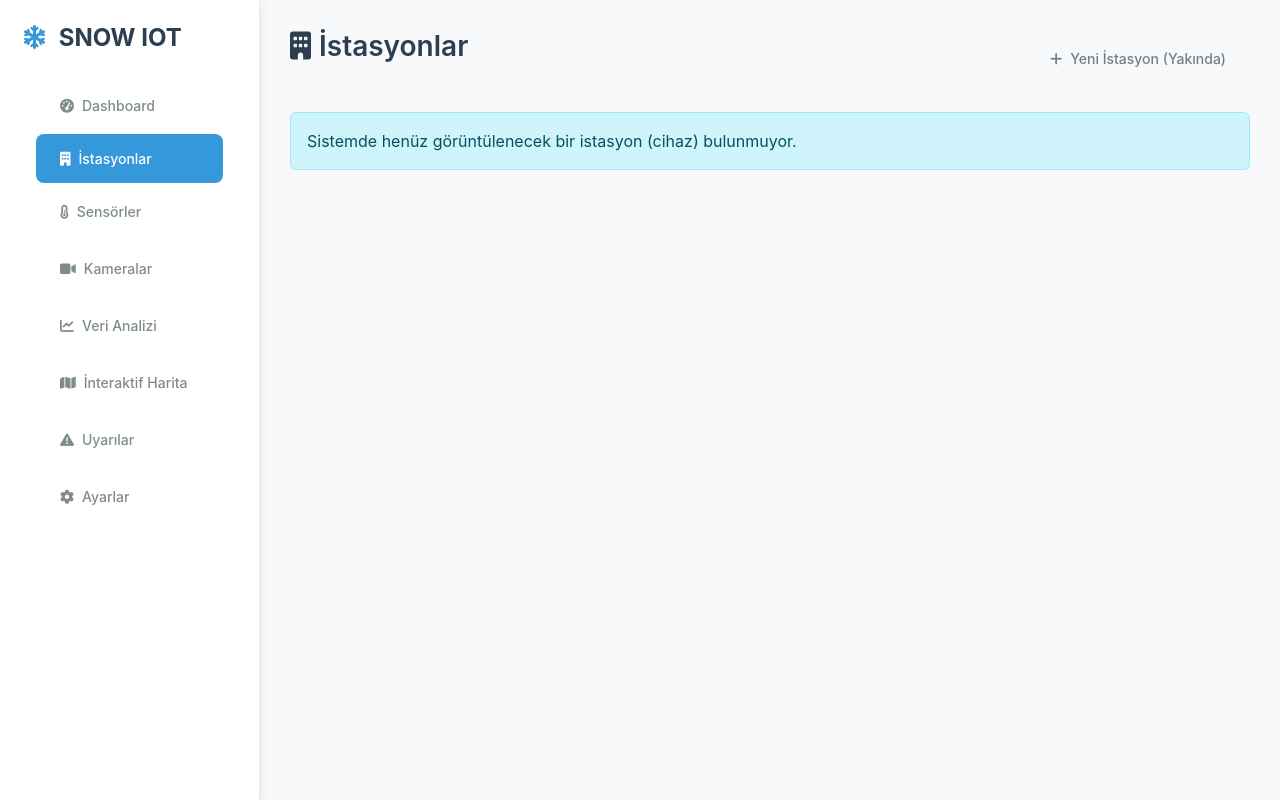
After one commit to Bielteknik/orion, a Django app: page /stations/ in a window 1280 px wide. The commit adds this page. Run offline with Django 5.2, Linux system fonts and the light colour scheme; the visitor is signed in with stand-in values (Sample User, id 1); data that the repository does not hold is empty.

Commit message:
Faz 2 full

```diff
--- a/core/urls.py
+++ b/core/urls.py
@@ -1,5 +1,5 @@
 from django.urls import path
-from .views import DeviceConfigView, SubmitReadingView, DashboardView # DashboardView'i import et
+from .views import DeviceConfigView, SubmitReadingView, DashboardView, StationsView, SensorsView
 
 urlpatterns = [
     # API URLs
@@ -8,4 +8,6 @@ urlpatterns = [
 
     # Frontend (Dashboard) URL
     path('dashboard/', DashboardView.as_view(), name='dashboard'),
+    path('stations/', StationsView.as_view(), name='stations'),
+    path('sensors/', SensorsView.as_view(), name='sensors'),
 ]
--- a/core/views.py
+++ b/core/views.py
@@ -112,3 +112,57 @@ class DashboardView(LoginRequiredMixin, View):
         }
 
         return render(request, 'dashboard.html', context)
+
+class StationsView(LoginRequiredMixin, View):
+    login_url = '/admin/login/'
+
+    def get(self, request):
+        # Tüm aktif cihazları veritabanından çekelim.
+        all_devices = Device.objects.filter(is_active=True)
+
+        devices_with_readings = []
+        for device in all_devices:
+            # Her cihazın son sensör okumasını bulalım.
+            last_reading = SensorReading.objects.filter(sensor__device=device).order_by('-timestamp').first()
+            devices_with_readings.append({
+                'device': device,
+                'last_reading': last_reading
+            })
+
+        context = {
+            'devices_with_readings': devices_with_readings
+        }
+        return render(request, 'stations.html', context)
+
+class SensorsView(LoginRequiredMixin, View):
+    login_url = '/admin/login/'
+
+    def get(self, request):
+        # Filtreleme için tüm cihazları alıp dropdown'a gönderelim
+        all_devices = Device.objects.all()
+
+        # URL'den gelen 'device' parametresini al (örn: ?device=xxxx-xxxx)
+        selected_device_id = request.GET.get('device', None)
+
+        # Başlangıçta tüm sensörleri hedef al
+        sensors_query = Sensor.objects.select_related('device').filter(is_active=True)
+
+        # Eğer bir cihaz filtresi varsa, sorguyu güncelle
+        if selected_device_id:
+            sensors_query = sensors_query.filter(device_id=selected_device_id)
+
+        sensors_with_readings = []
+        for sensor in sensors_query:
+            # Her sensörün en son okumasını bul
+            last_reading = SensorReading.objects.filter(sensor=sensor).order_by('-timestamp').first()
+            sensors_with_readings.append({
+                'sensor': sensor,
+                'last_reading': last_reading
+            })
+
+        context = {
+            'all_devices': all_devices,
+            'sensors_with_readings': sensors_with_readings,
+            'selected_device_id': selected_device_id
+        }
+        return render(request, 'sensors.html', context)
--- a/templates/partials/_sidebar.html
+++ b/templates/partials/_sidebar.html
@@ -10,10 +10,13 @@
                 <a class="nav-link {% if request.resolver_match.url_name == 'dashboard' %}active{% endif %}" href="{% url 'dashboard' %}">
                     <i class="fas fa-tachometer-alt me-2"></i>Dashboard
                 </a>
+                <a class="nav-link {% if request.resolver_match.url_name == 'stations' %}active{% endif %}" href="{% url 'stations' %}">
+                    <i class="fas fa-building me-2"></i>İstasyonlar
+                </a>
+                <a class="nav-link {% if request.resolver_match.url_name == 'sensors' %}active{% endif %}" href="{% url 'sensors' %}">
+                    <i class="fas fa-thermometer-half me-2"></i>Sensörler
+                </a>
             </li>
-            <!-- Diğer menü linkleri şimdilik devre dışı -->
-            <li class="nav-item"><a class="nav-link" href="#"><i class="fas fa-building me-2"></i>İstasyonlar</a></li>
-            <li class="nav-item"><a class="nav-link" href="#"><i class="fas fa-thermometer-half me-2"></i>Sensörler</a></li>
             <li class="nav-item"><a class="nav-link" href="#"><i class="fas fa-video me-2"></i>Kameralar</a></li>
             <li class="nav-item"><a class="nav-link" href="#"><i class="fas fa-chart-line me-2"></i>Veri Analizi</a></li>
             <li class="nav-item"><a class="nav-link" href="#"><i class="fas fa-map me-2"></i>İnteraktif Harita</a></li>
--- /dev/null
+++ b/templates/stations.html
@@ -0,0 +1,60 @@
+{% extends 'base.html' %}
+{% load static %}
+
+{% block title %}İstasyonlar - {{ block.super }}{% endblock title %}
+
+{% block content %}
+<div id="stations" class="page-content active">
+    <div class="d-flex justify-content-between align-items-center mb-4">
+        <h2 class="page-title">
+            <i class="fas fa-building me-2"></i>İstasyonlar
+        </h2>
+        <button class="btn btn-gradient" disabled>
+            <i class="fas fa-plus me-2"></i>Yeni İstasyon (Yakında)
+        </button>
+    </div>
+
+    <div class="row">
+        {% for device_info in devices_with_readings %}
+        <div class="col-md-6 mb-4">
+            <div class="glass-card">
+                <div class="d-flex justify-content-between align-items-center mb-3">
+                    <h5 style="color: var(--dark-color); font-weight: 600;">{{ device_info.device.name }}</h5>
+                    {% if device_info.device.is_active %}
+                        <span class="badge bg-success">Aktif</span>
+                    {% else %}
+                        <span class="badge bg-danger">Pasif</span>
+                    {% endif %}
+                </div>
+                <div class="row" style="color: var(--text-light);">
+                    <div class="col-6">
+                        <p><i class="fas fa-map-marker-alt me-2" style="color: var(--accent-color);"></i>Konum: {{ device_info.device.location|default:"-" }}</p>
+                        <p><i class="fas fa-clock me-2" style="color: var(--accent-color);"></i>Son Görülme: {{ device_info.device.last_seen|date:"d.m.Y H:i" }}</p>
+                    </div>
+                    <div class="col-6">
+                        {% with reading=device_info.last_reading %}
+                            {% if reading %}
+                                <p><i class="fas fa-thermometer-half me-2" style="color: var(--accent-color);"></i>Sıcaklık: {{ reading.value.temperature|floatformat:1 }}°C</p>
+                                <p><i class="fas fa-tint me-2" style="color: var(--accent-color);"></i>Nem: {{ reading.value.humidity|floatformat:0 }}%</p>
+                            {% else %}
+                                <p><i class="fas fa-thermometer-half me-2" style="color: var(--accent-color);"></i>Sıcaklık: -</p>
+                                <p><i class="fas fa-tint me-2" style="color: var(--accent-color);"></i>Nem: -</p>
+                            {% endif %}
+                        {% endwith %}
+                    </div>
+                </div>
+                <div class="mt-3">
+                    <button class="btn btn-sm btn-outline-light me-2" disabled>Detay</button>
+                    <button class="btn btn-sm btn-outline-light me-2" disabled>Ayarlar</button>
+                    <button class="btn btn-sm btn-outline-light" disabled>Kamera</button>
+                </div>
+            </div>
+        </div>
+        {% empty %}
+        <div class="col-12">
+            <div class="alert alert-info">Sistemde henüz görüntülenecek bir istasyon (cihaz) bulunmuyor.</div>
+        </div>
+        {% endfor %}
+    </div>
+</div>
+{% endblock content %}
```
Also changed, not shown: templates/sensors.html (added, +88 -0 lines).
